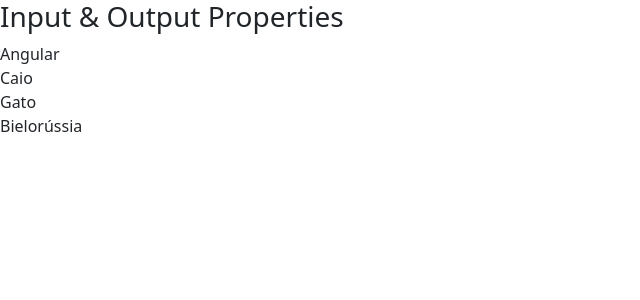
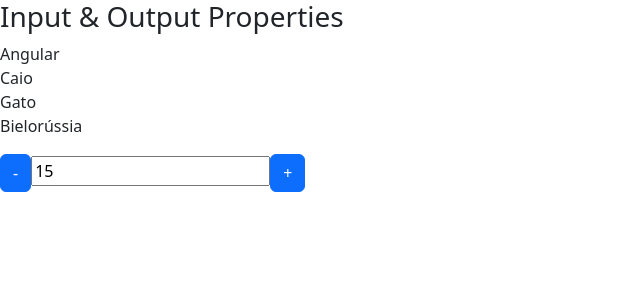
Before and after one commit to DevCaioSouza/Curso-Loiane-Angular, an Angular app in the folder data-binding/: page / in a window 1280 px wide. Shown: the top 300 px of the page, without its empty margins (0-640 px from the left). Built offline with nearby package versions, Linux system fonts and the light colour scheme.

Commit message:
emitindo eventos com output

```diff
--- a/data-binding/src/app/app.module.ts
+++ b/data-binding/src/app/app.module.ts
@@ -5,12 +5,14 @@
 import { DataBindingComponent } from './data-binding/data-binding.component';
 import { FormsModule } from '@angular/forms';
 import { InputPropertyComponent } from './input-property/input-property.component';
+import { OutputPropertyComponent } from './output-property/output-property.component';
 
 @NgModule({
   declarations: [
     AppComponent,
     DataBindingComponent,
-    InputPropertyComponent
+    InputPropertyComponent,
+    OutputPropertyComponent
   ],
   imports: [
     BrowserModule,
--- a/data-binding/src/app/data-binding/data-binding.component.html
+++ b/data-binding/src/app/data-binding/data-binding.component.html
@@ -142,6 +142,11 @@
 
     ></app-curso>
 
+    <contador [valor]='valorInicial'
+    (mudouValor)="onMudouValor($event)"
+    ></contador>
+    <!-- mudouValor seria um evento customizado -->
+
   </article>
 
 </section>
--- a/data-binding/src/app/data-binding/data-binding.component.ts
+++ b/data-binding/src/app/data-binding/data-binding.component.ts
@@ -36,6 +36,8 @@
   nomeDoAnimal: string = 'Gato';
   nomeDoPais: string = 'Bielorússia';
 
+  valorInicial = 15;
+
   getValor(): number {
     return 1;
   }
@@ -60,4 +62,8 @@
     this.isMouseOver = !this.isMouseOver
   }
 
+  onMudouValor(evento: any){
+    console.log(evento.novoValor)
+  }
+
 }
--- /dev/null
+++ b/data-binding/src/app/output-property/output-property.component.html
@@ -0,0 +1,5 @@
+<div>
+  <button class="btn btn-primary" (click)="decrement()">-</button>
+  <input type="text" [value]="valor" readonly>
+  <button class="btn btn-primary" (click)="increment()">+</button>
+</div>
--- /dev/null
+++ b/data-binding/src/app/output-property/output-property.component.ts
@@ -0,0 +1,26 @@
+import { Component, EventEmitter, Input, Output } from '@angular/core';
+
+@Component({
+  selector: 'contador',
+  templateUrl: './output-property.component.html',
+  styleUrls: ['./output-property.component.css'],
+  //outputs: ['mudouValor'] | essa diretiva pode ser exposta como metadado;
+})
+export class OutputPropertyComponent {
+
+  @Input() valor = 10;
+
+  @Output() mudouValor = new EventEmitter();
+  //usamos Output quando queremos expor eventos ou valores
+
+  decrement(){
+    this.valor--
+    this.mudouValor.emit({novoValor: this.valor});
+  };
+
+  increment(){
+    this.valor++
+    this.mudouValor.emit({novoValor: this.valor});
+  };
+
+}
```
Also changed, not shown: data-binding/src/app/output-property/output-property.component.css (added), 1 other file (tests, documents, lock files or other folders).
